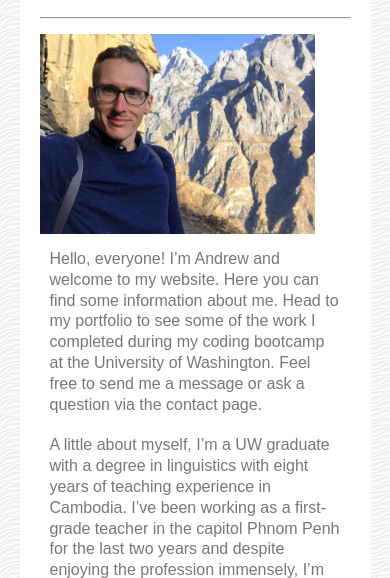
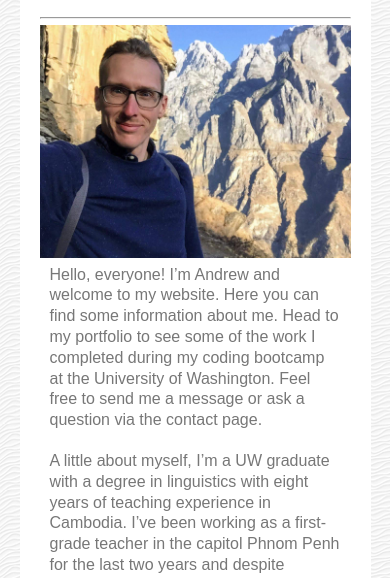
Before and after one commit to wandrew8/Responsive-Portfolio, a plain HTML site: page index.html in a window 390 px wide. Shown: the part 243-821 px from the top of the page. Drawn offline with Linux system fonts and the light colour scheme.

Commit message:
fixed image responsiveness

```diff
--- a/assets/css/styles.css
+++ b/assets/css/styles.css
@@ -26,7 +26,6 @@ h1 {
     color: #ffffff;
     font-family: 'Georgia', Times, Times New Roman, serif;
     display: inline-block;
-    width: 25%;
     text-align: center;
     height: 80px;
     line-height: 80px;
@@ -90,7 +89,7 @@ p {
     float: left;
     height: 200px;
     width: 275px;
-    padding: 15px 15px 15px 0;
+    padding: 2% 2% 2% 0;
 }
 
 /* Form Styling */
@@ -255,4 +254,9 @@ footer {
         text-align: center;
     }
 
+    .profile-pic {
+        height: auto;
+        width: 100%;
+    }
+
   }
```
